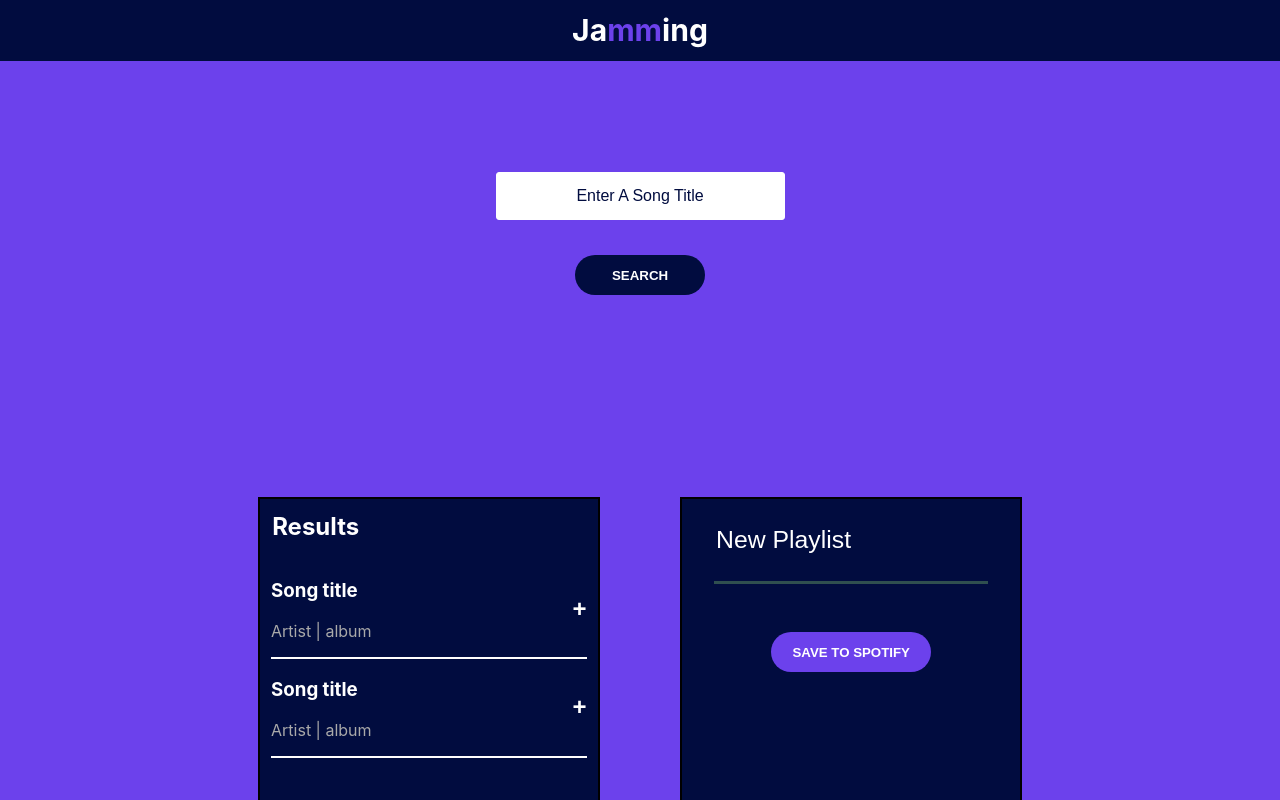
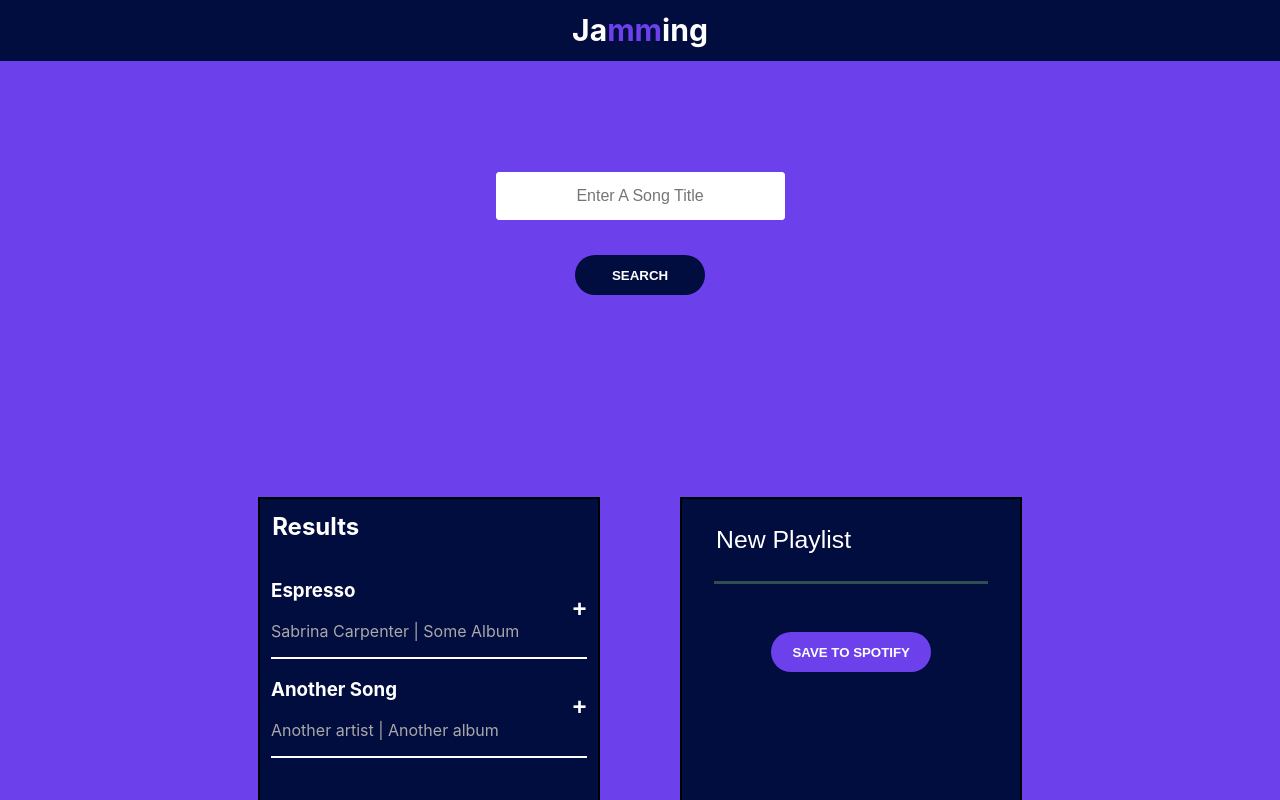
Before and after one commit to TheDragonApple/Jamming, a React (Create React App) app: page / in a window 1280 px wide. Shown: the top 800 px of the page. Built offline with nearby package versions, Linux system fonts and the light colour scheme.

Commit message:
Implement track listing in results

```diff
--- a/src/App.js
+++ b/src/App.js
@@ -5,6 +5,7 @@ import SearchBar from './components/SearchBar';
 import Playlist from './components/Playlist';
 
 function App() {
+
   return (
     <>
       <h1 className="header">Ja<span className="highlight">mm</span>ing</h1>
--- a/src/components/SearchBar.js
+++ b/src/components/SearchBar.js
@@ -1,11 +1,18 @@
-import React from "react";
+import React, {useState} from "react";
 import styles from "./SearchBar.css";
 
 
 function SearchBar(){
+    const[userInput, setUserInput] = useState('');
+
+    function handleChange(e){
+        e.preventDefault();
+        setUserInput(e.target.value);
+    };
+
     return(
         <>
-            <input type="text" value="Enter A Song Title"></input>
+            <input onChange={handleChange} type="text" placeholder="Enter A Song Title" value={userInput}></input>
             <button id="srch-btn" type="submit">SEARCH</button>
         </>
     )
--- a/src/components/SearchResults.js
+++ b/src/components/SearchResults.js
@@ -1,13 +1,29 @@
-import React from "react";
+import React, {useState} from "react";
 import Tracklist from "./Tracklist"
 import styles from "./SearchResults.css";
 
 function SearchResults(){
+
+    const[results, setResults] = useState([
+        {
+            id: 238,
+            name: 'Espresso',
+            artist: 'Sabrina Carpenter',
+            album: 'Some Album'
+        },
+        {
+            id: 239,
+            name: 'Another Song',
+            artist: 'Another artist',
+            album: 'Another album'
+        }
+    ]);
+
     return (
         <>
             <h2>Results</h2>
             <div className="tracklist">
-                <Tracklist />
+                <Tracklist results={results}/>
             </div>
         </>
     );
--- a/src/components/Track.js
+++ b/src/components/Track.js
@@ -1,11 +1,11 @@
 import React from "react";
 
-function Track(){
+function Track(props){
     return (
     <li className="track">
         <div className="song-details">
-            <h3>Song title</h3>
-            <p>Artist | album</p>
+            <h3>{props.songName}</h3>
+            <p>{props.artist} | {props.album}</p>
         </div>
         <button className="add-btn">+</button>
       </li>
--- a/src/components/Tracklist.js
+++ b/src/components/Tracklist.js
@@ -2,11 +2,14 @@ import React from "react";
 import Track from "./Track";
 import styles from "./Tracklist.css";
 
-function Tracklist(){
+function Tracklist(props){
     return (
         <ul>
-          <Track />
-          <Track />
+          {props.results.map(track => {
+            return (
+              <Track id={track.id} artist={track.artist} songName={track.name} album={track.album} />
+            )
+          })}
         </ul>
     );
 }
```
